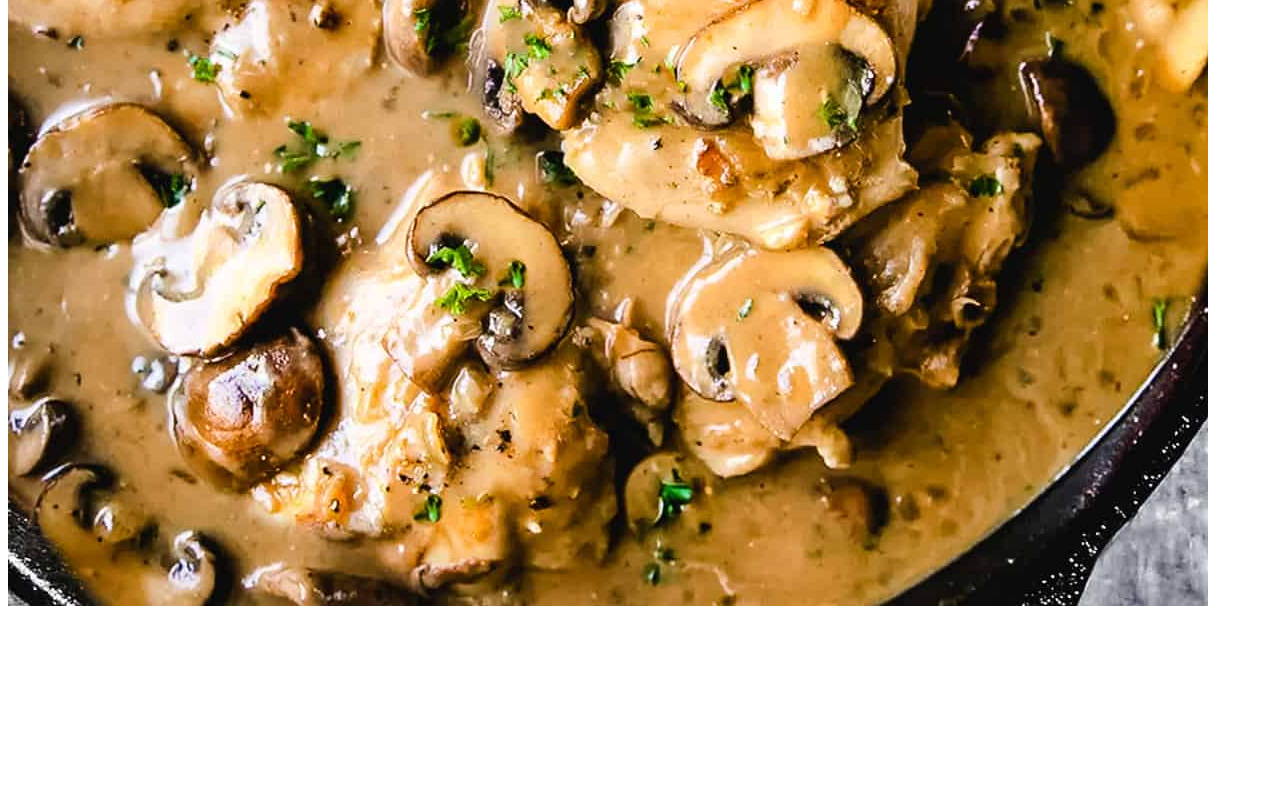
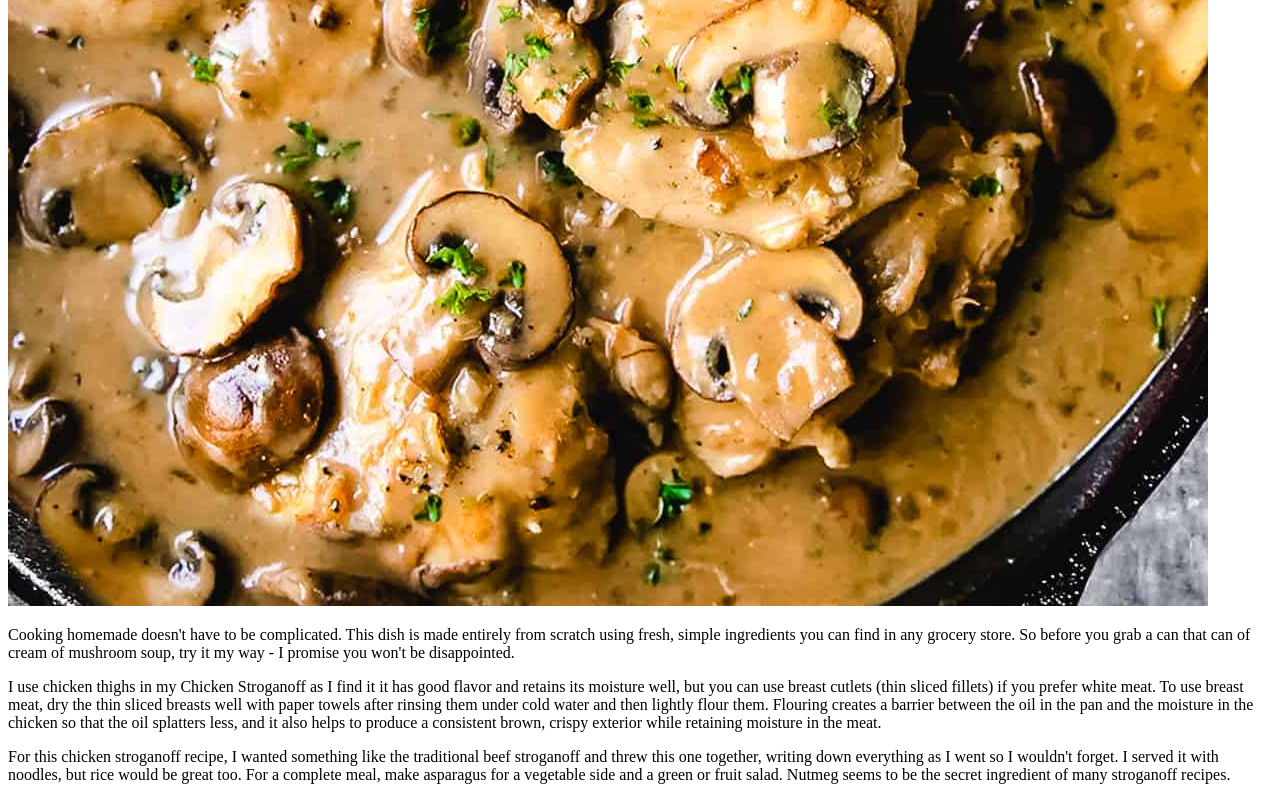
Before and after one commit to diegovieiraf/odin-recipes, a plain HTML site: page recipes/stroganoff.html in a window 1280 px wide. Shown: the part 674-1474 px from the top of the page. Before the commit the page ends 1292 px from the top, so only its background shows below. Drawn offline with Linux system fonts and the light colour scheme.

Commit message:
Add description of the recipe

```diff
--- a/recipes/stroganoff.html
+++ b/recipes/stroganoff.html
@@ -1,12 +1,40 @@
 <!DOCTYPE html>
 <html lang="en">
+
 <head>
     <meta charset="UTF-8">
     <title>Chicken Stroganoff Recipe</title>
 </head>
+
 <body>
     <h1>Chicken Stroganoff</h1>
 
     <img src="../images/Chicken-Stroganoff-recipe.jpg" alt="A pot of chicken stroganoff">
+
+    <p>
+        Cooking homemade doesn't have to be complicated. This dish is made entirely from scratch using fresh, simple
+        ingredients you can find in any grocery store. So before you grab a can that can of cream of mushroom soup, try
+        it my way - I promise you won't be disappointed.
+    </p>
+
+    <p>
+        I use chicken thighs in my Chicken Stroganoff as I find it it has good flavor and retains its moisture well, but
+        you can use breast cutlets (thin sliced fillets) if you prefer white meat.
+
+        To use breast meat, dry the thin sliced breasts well with paper towels after rinsing them under cold water and
+        then lightly flour them. Flouring creates a barrier between the oil in the pan and the moisture in the chicken
+        so that the oil splatters less, and it also helps to produce a consistent brown, crispy exterior while retaining
+        moisture in the meat.
+    </p>
+
+    <p>
+        For this chicken stroganoff recipe, I wanted something like the traditional beef stroganoff and threw this one
+        together, writing down everything as I went so I wouldn't forget. I served it with noodles, but rice would be
+        great too. For a complete meal, make asparagus for a vegetable side and a green or fruit salad. Nutmeg seems to
+        be the secret ingredient of many stroganoff recipes.
+    </p>
+
+
 </body>
+
 </html>
```
